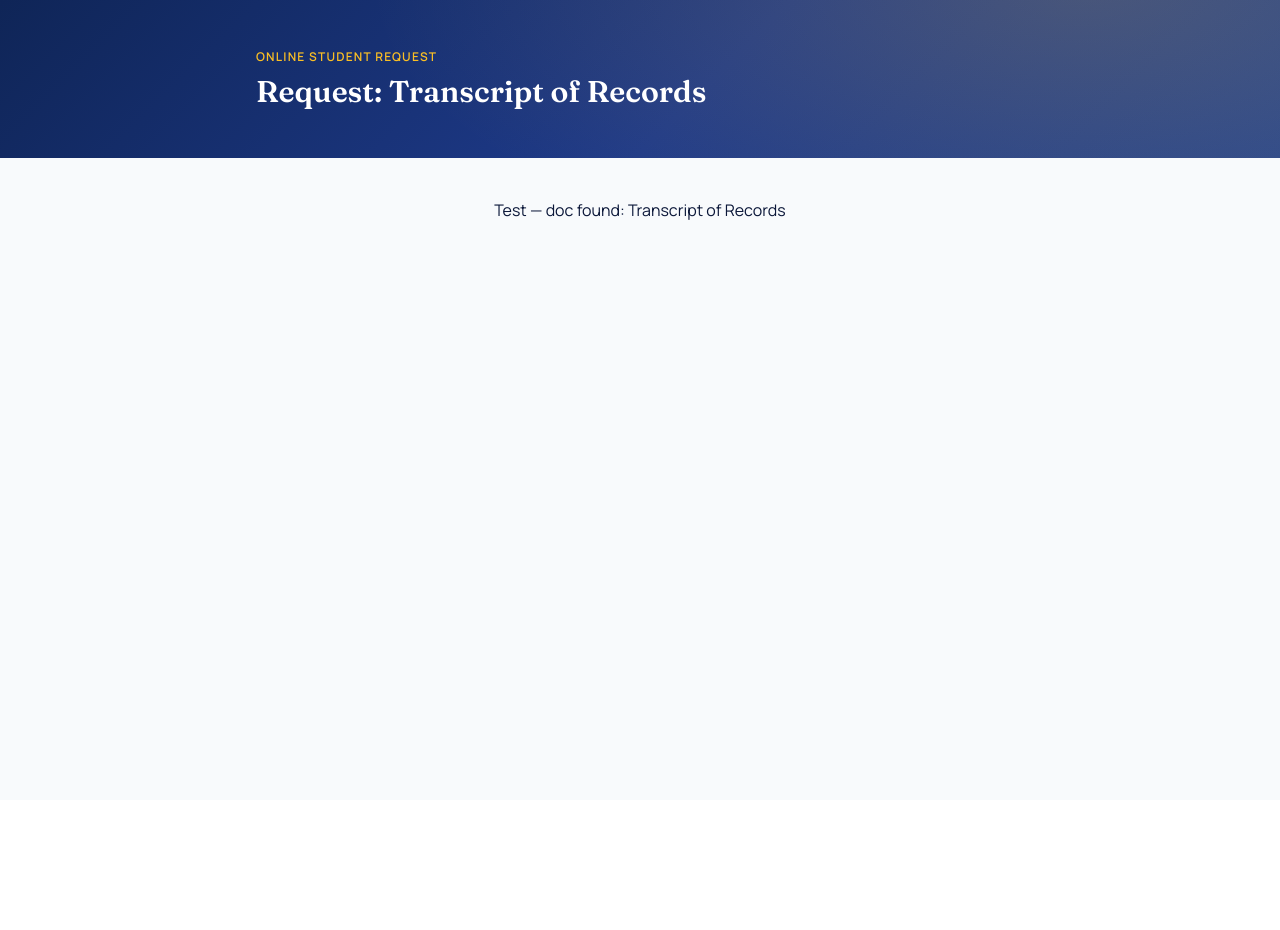
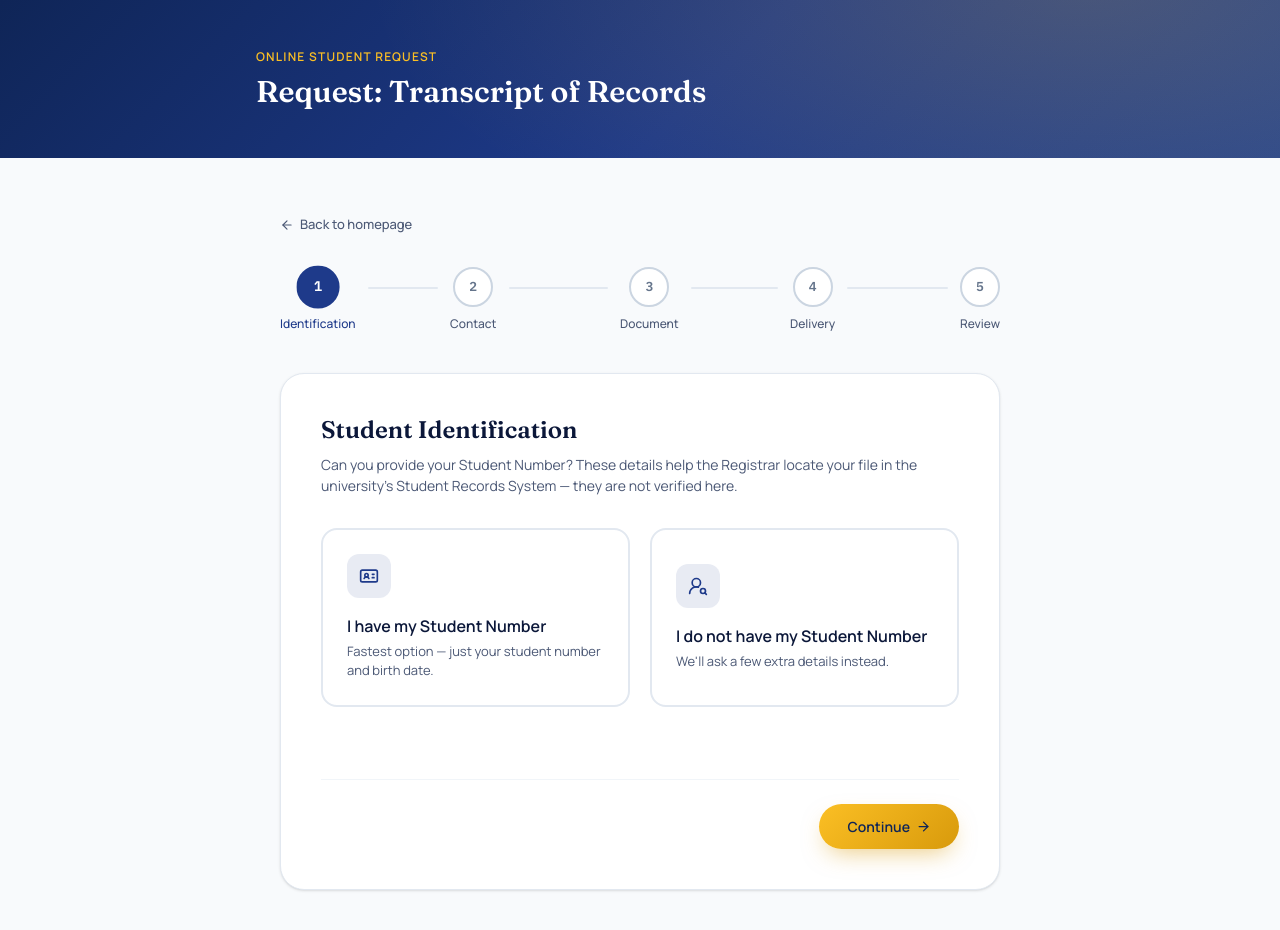
Before and after one commit to registrar-ui/Registrar-MSU, a Next.js app: page /request/transcript-of-records in a window 1280 px wide. Shown: the top 930 px of the page. Before the commit the page ends 800 px from the top, so only its background shows below. Built offline with nearby package versions, Linux system fonts and the light colour scheme.

Commit message:
services update

```diff
--- a/app/request/[slug]/page.tsx
+++ b/app/request/[slug]/page.tsx
@@ -42,7 +42,7 @@ export default async function RequestPage({
           </h1>
         </div>
       </div>
-      <div className="p-10 text-center">Test — doc found: {doc.title}</div>
+      <RequestWizard slug={slug} />
     </main>
   );
 }
```
Also changed, not shown: components/request/FormFields.tsx (line endings or trailing spaces), components/request/RequestWizard.tsx (line endings or trailing spaces), components/request/StepIndicator.tsx (line endings or trailing spaces), components/request/steps/StepContact.tsx (line endings or trailing spaces), components/request/steps/StepDelivery.tsx (line endings or trailing spaces), components/request/steps/StepDocument.tsx (line endings or trailing spaces), components/request/steps/StepIdentification.tsx (line endings or trailing spaces), components/request/steps/StepReview.tsx (line endings or trailing spaces).
